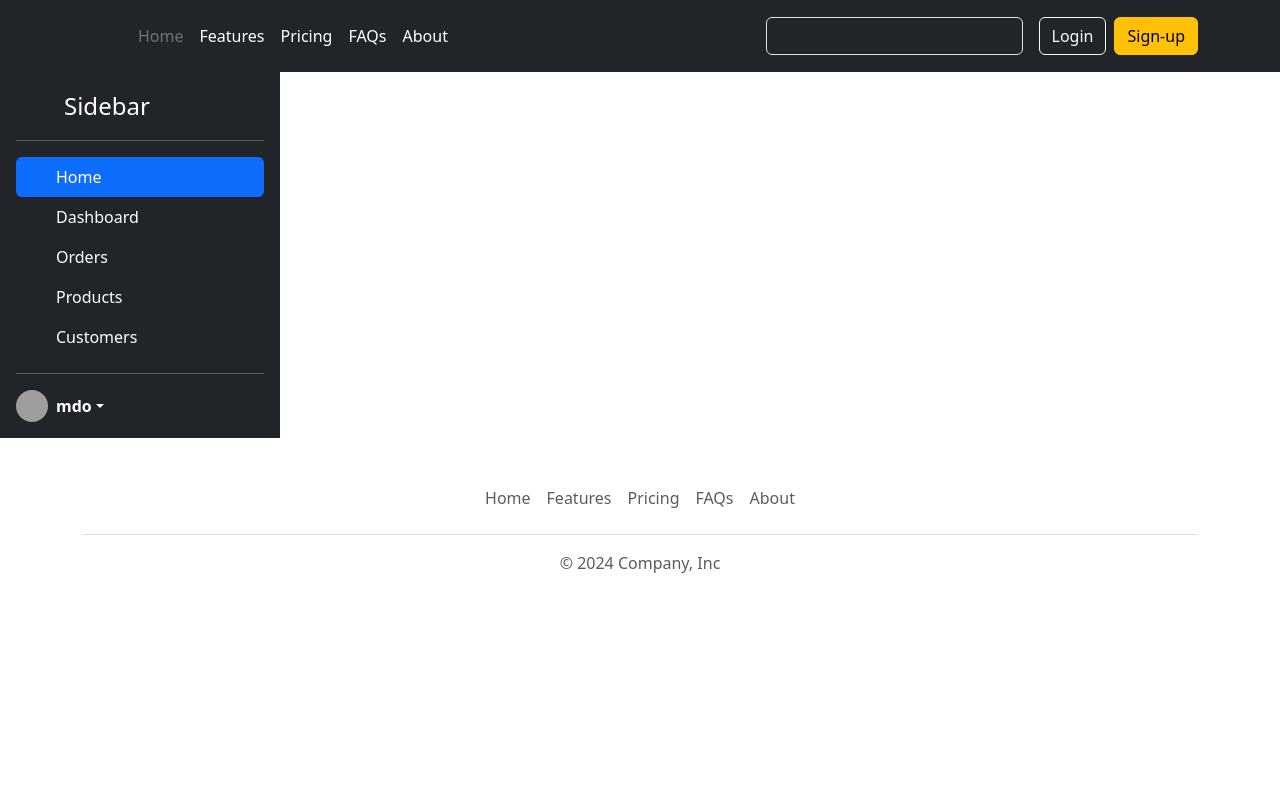
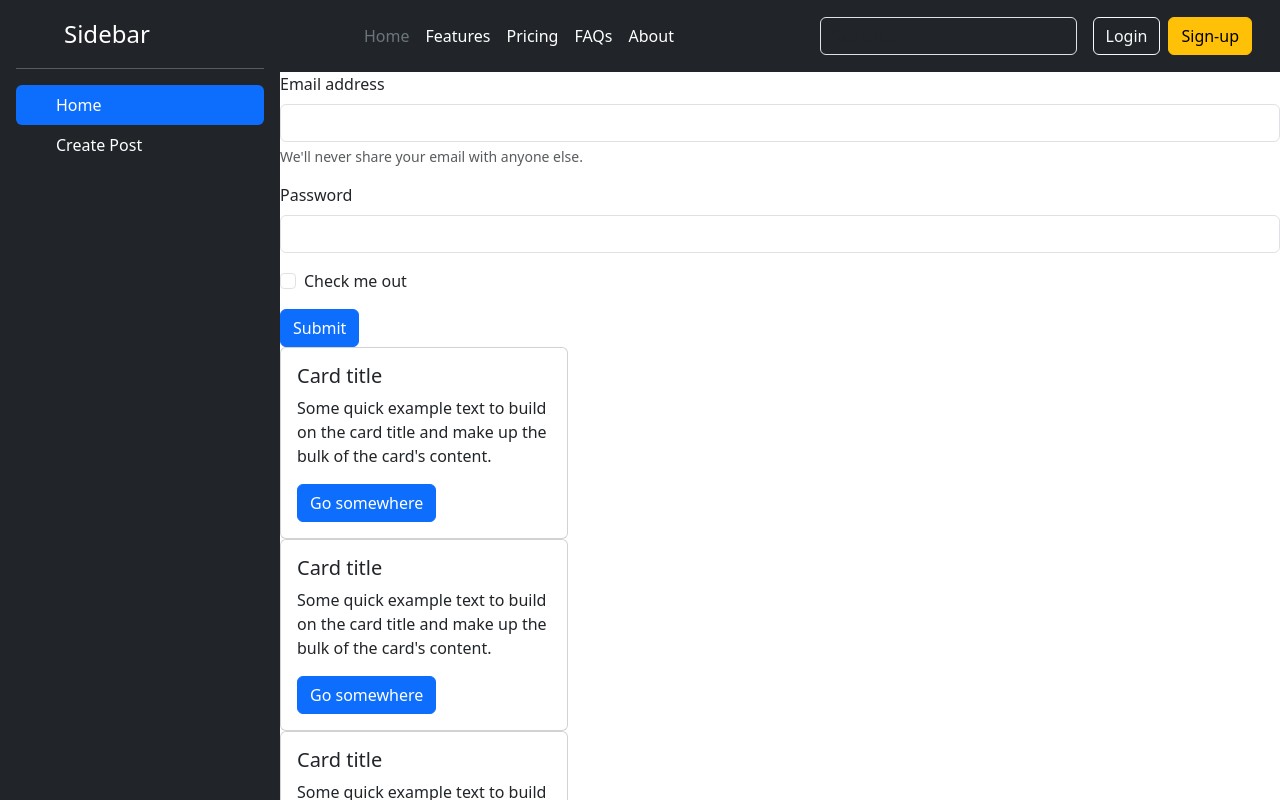
Before and after one commit to Farhan2005etw/Social-Media-Project, a React (Create React App) app: page / in a window 1280 px wide. Shown: the top 800 px of the page. Built offline with nearby package versions, Linux system fonts and the light colour scheme; grey boxes are pictures that could not be loaded.

Commit message:
Add Components for Porject From Bootsrap

```diff
--- a/src/App.css
+++ b/src/App.css
@@ -1,38 +1,16 @@
-.App {
-  text-align: center;
+*{
+    margin: 0%;
+    padding: 0%;
 }
 
-.App-logo {
-  height: 40vmin;
-  pointer-events: none;
+.app-container{
+    display: flex;
 }
 
-@media (prefers-reduced-motion: no-preference) {
-  .App-logo {
-    animation: App-logo-spin infinite 20s linear;
-  }
+.content{
+    width: 100%;
 }
 
-.App-header {
-  background-color: #282c34;
-  min-height: 100vh;
-  display: flex;
-  flex-direction: column;
-  align-items: center;
-  justify-content: center;
-  font-size: calc(10px + 2vmin);
-  color: white;
+.sidebar{
+    min-height: 800px;
 }
-
-.App-link {
-  color: #61dafb;
-}
-
-@keyframes App-logo-spin {
-  from {
-    transform: rotate(0deg);
-  }
-  to {
-    transform: rotate(360deg);
-  }
-}
--- a/src/App.js
+++ b/src/App.js
@@ -3,16 +3,22 @@
 import Header from './components/Header';
 import Footer from './components/Footer';
 import Sidebar from './components/Sidebar'
+import Createpost from './components/Createpost';
+import Post from './components/Post';
+import PostList from './components/PostList';
 
 
 function App() {
   return (
-    <>
+    <div className='app-container'>
+    <Sidebar></Sidebar>
+    <div className="content">
     <Header></Header>
-    <Sidebar></Sidebar>
+    <Createpost></Createpost>
+    <PostList></PostList>
     <Footer></Footer>
-
-    </>
+    </div>
+    </div>
   );
 }
 
--- /dev/null
+++ b/src/components/Createpost.js
@@ -0,0 +1,23 @@
+import React from "react";
+const Createpost = () => {
+    return(
+        <form>
+  <div class="mb-3">
+    <label for="exampleInputEmail1" class="form-label">Email address</label>
+    <input type="email" class="form-control" id="exampleInputEmail1" aria-describedby="emailHelp"/>
+    <div id="emailHelp" class="form-text">We'll never share your email with anyone else.</div>
+  </div>
+  <div class="mb-3">
+    <label for="exampleInputPassword1" class="form-label">Password</label>
+    <input type="password" class="form-control" id="exampleInputPassword1"/>
+  </div>
+  <div class="mb-3 form-check">
+    <input type="checkbox" class="form-check-input" id="exampleCheck1"/>
+    <label class="form-check-label" for="exampleCheck1">Check me out</label>
+  </div>
+  <button type="submit" class="btn btn-primary">Submit</button>
+</form>
+    );
+}
+
+export default Createpost;
--- /dev/null
+++ b/src/components/Post.js
@@ -0,0 +1,14 @@
+import React from "react";
+const Post = () => {
+    return(
+        <div class="card" style={{width: "18rem"}}>
+  <div class="card-body">
+    <h5 class="card-title">Card title</h5>
+    <p class="card-text">Some quick example text to build on the card title and make up the bulk of the card's content.</p>
+    <a href="#" class="btn btn-primary">Go somewhere</a>
+  </div>
+</div>
+    );
+}
+
+export default Post;
--- /dev/null
+++ b/src/components/PostList.js
@@ -0,0 +1,15 @@
+import React from "react";
+import Post from "./Post";
+
+
+const PostList = () => {
+return (
+<>
+<Post></Post>
+<Post></Post>
+<Post></Post>
+</>)
+;
+}
+
+export default PostList;
--- a/src/components/Sidebar.js
+++ b/src/components/Sidebar.js
@@ -3,7 +3,7 @@
 const Sidebar = () => {
     return(
         <>
-        <div className="d-flex flex-column flex-shrink-0 p-3 text-bg-dark" style={{width: "280px"}}>
+        <div className="d-flex flex-column flex-shrink-0 p-3 text-bg-dark sidebar" style={{width: "280px"}}>
     <a href="/" className="d-flex align-items-center mb-3 mb-md-0 me-md-auto text-white text-decoration-none">
       <svg className="bi pe-none me-2" width="40" height="32"><use xlinkhref="#bootstrap"></use></svg>
       <span className="fs-4">Sidebar</span>
@@ -19,27 +19,10 @@
       <li>
         <a href="#" className="nav-link text-white">
           <svg className="bi pe-none me-2" width="16" height="16"><use xlinkhref="#speedometer2"></use></svg>
-          Dashboard
+          Create Post
         </a>
       </li>
-      <li>
-        <a href="#" className="nav-link text-white">
-          <svg className="bi pe-none me-2" width="16" height="16"><use xlinkhref="#table"></use></svg>
-          Orders
-        </a>
-      </li>
-      <li>
-        <a href="#" className="nav-link text-white">
-          <svg className="bi pe-none me-2" width="16" height="16"><use xlinkhref="#grid"></use></svg>
-          Products
-        </a>
-      </li>
-      <li>
-        <a href="#" className="nav-link text-white">
-          <svg className="bi pe-none me-2" width="16" height="16"><use xlinkhref="#people-circle"></use></svg>
-          Customers
-        </a>
-      </li>
+
     </ul>
     <hr/>
     <div className="dropdown">
```
